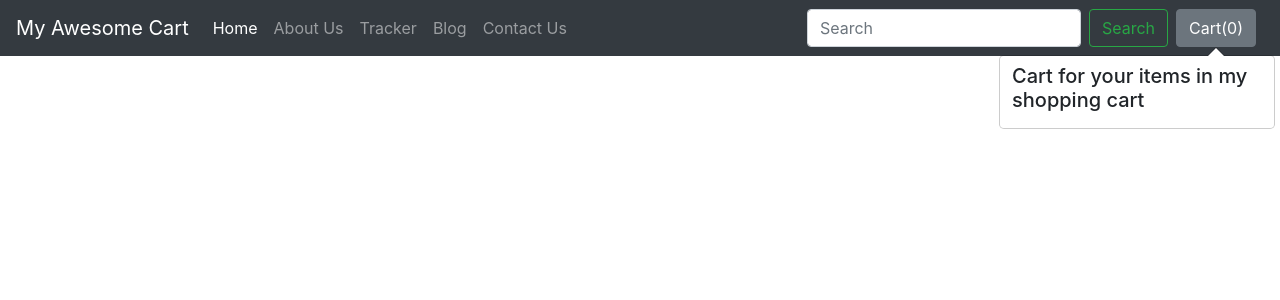
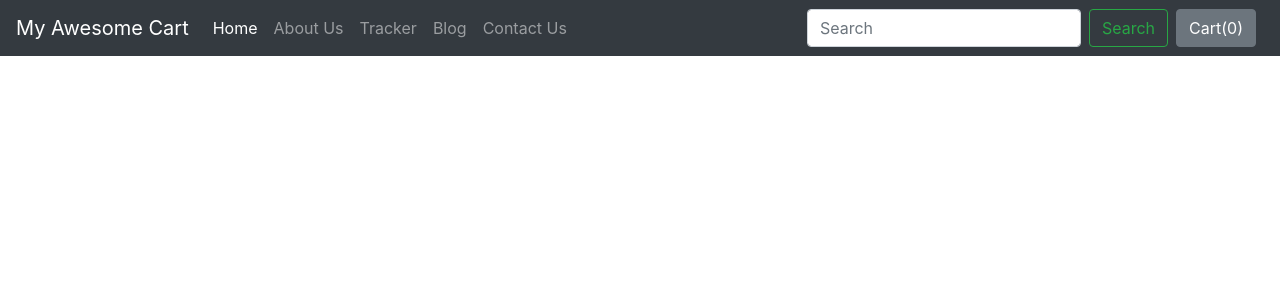
Before and after one commit to engforhadcse/shoping_Ecommarce, a Django app: template templates/shop/index.html in a window 1280 px wide. Shown: the top 300 px of the page. Run offline with Django 3.2, Linux system fonts and the light colour scheme; the template is opened without the code that fills it, so the values that code supplies are empty; some libraries are stand-ins or nearby versions.

Commit message:
Hello This Index pages changes bappy

```diff
--- a/templates/shop/index.html
+++ b/templates/shop/index.html
@@ -90,101 +90,6 @@ padding-right: 0;
 </div>
 {% endblock %}
 {% block js %}
-<script>
-// Find out the cart items from localStorage
-if (localStorage.getItem('cart') == null) {
-    var cart = {};
-} else {
-    cart = JSON.parse(localStorage.getItem('cart'));
-    updateCart(cart);
-}
 
-// If the add to cart button is clicked, add/increment the item
-//$('.cart').click(function() {
-    $('.divpr').on('click', 'button.cart', function(){
-    var idstr = this.id.toString();
-    if (cart[idstr] != undefined) {
-        qty = cart[idstr][0] + 1;
-    } else {
-        qty = 1;
-        name = document.getElementById('name'+idstr).innerHTML;
-        price = document.getElementById('price'+idstr).innerHTML;
-        cart[idstr] = [qty, name, parseInt(price)];
-
-    }
-    updateCart(cart);
-
-});
-
-//Add Popover to cart
-$('#popcart').popover();
-updatePopover(cart);
-
-function updatePopover(cart) {
-    console.log('We are inside updatePopover');
-    var popStr = "";
-    popStr = popStr + "<h5> Cart for your items in my shopping cart </h5><div class='mx-2 my-2'>";
-    var i = 1;
-    for (var item in cart) {
-        popStr = popStr + "<b>" + i + "</b>. ";
-        popStr = popStr + document.getElementById('name' + item).innerHTML.slice(0, 19) + "... Qty: " + cart[item][0] + '<br>';
-        i = i + 1;
-
-    }
-
-    popStr = popStr + "</div> <a href='/shop/checkout'><button class='btn btn-primary' id ='checkout'>Checkout</button></a> <button class='btn btn-primary' onclick='clearCart()' id ='clearCart'>Clear Cart</button>     "
-    console.log(popStr);
-    document.getElementById('popcart').setAttribute('data-content', popStr);
-    $('#popcart').popover('show');
-
-}
-
-function clearCart() {
-    cart = JSON.parse(localStorage.getItem('cart'));
-    for (var item in cart) {
-        document.getElementById('div' + item).innerHTML = '<button id="' + item + '" class="btn btn-primary cart">Add To Cart</button>'
-    }
-    localStorage.clear();
-    cart = {};
-    updateCart(cart);
-
-
-}
-
-function updateCart(cart) {
-    var sum = 0;
-    for (var item in cart) {
-        sum = sum + cart[item][0];
-        document.getElementById('div' + item).innerHTML = "<button id='minus" + item + "' class='btn btn-primary minus'>-</button> <span id='val" + item + "''>" + cart[item][0] + "</span> <button id='plus" + item + "' class='btn btn-primary plus'> + </button>";
-
-    }
-    localStorage.setItem('cart', JSON.stringify(cart));
-    document.getElementById('cart').innerHTML = sum;
-    console.log(cart);
-    updatePopover(cart);
-}
-
-// If plus or minus button is clicked, change the cart as well as the display value
-$('.divpr').on("click", "button.minus", function() {
-    a = this.id.slice(7, );
-    cart['pr' + a][0] = cart['pr' + a][0] - 1;
-    cart['pr' + a][0] = Math.max(0, cart['pr' + a][0]);
-    if (cart['pr' + a][0] == 0){
-        document.getElementById('divpr' + a).innerHTML = '<button id="pr'+a+'" class="btn btn-primary cart">Add to Cart</button>';
-        delete cart['pr'+a];
-    }
-    else{
-        document.getElementById('valpr' + a).innerHTML = cart['pr' + a][0];
-    }
-    updateCart(cart);
-
-});
-
-$('.divpr').on("click", "button.plus", function() {
-    a = this.id.slice(6, );
-    cart['pr' + a][0] = cart['pr' + a][0] + 1;
-    document.getElementById('valpr' + a).innerHTML = cart['pr' + a][0];
-    updateCart(cart);
-});
-</script>
 {% endblock %}
+This code is changess forhad bappy
```
